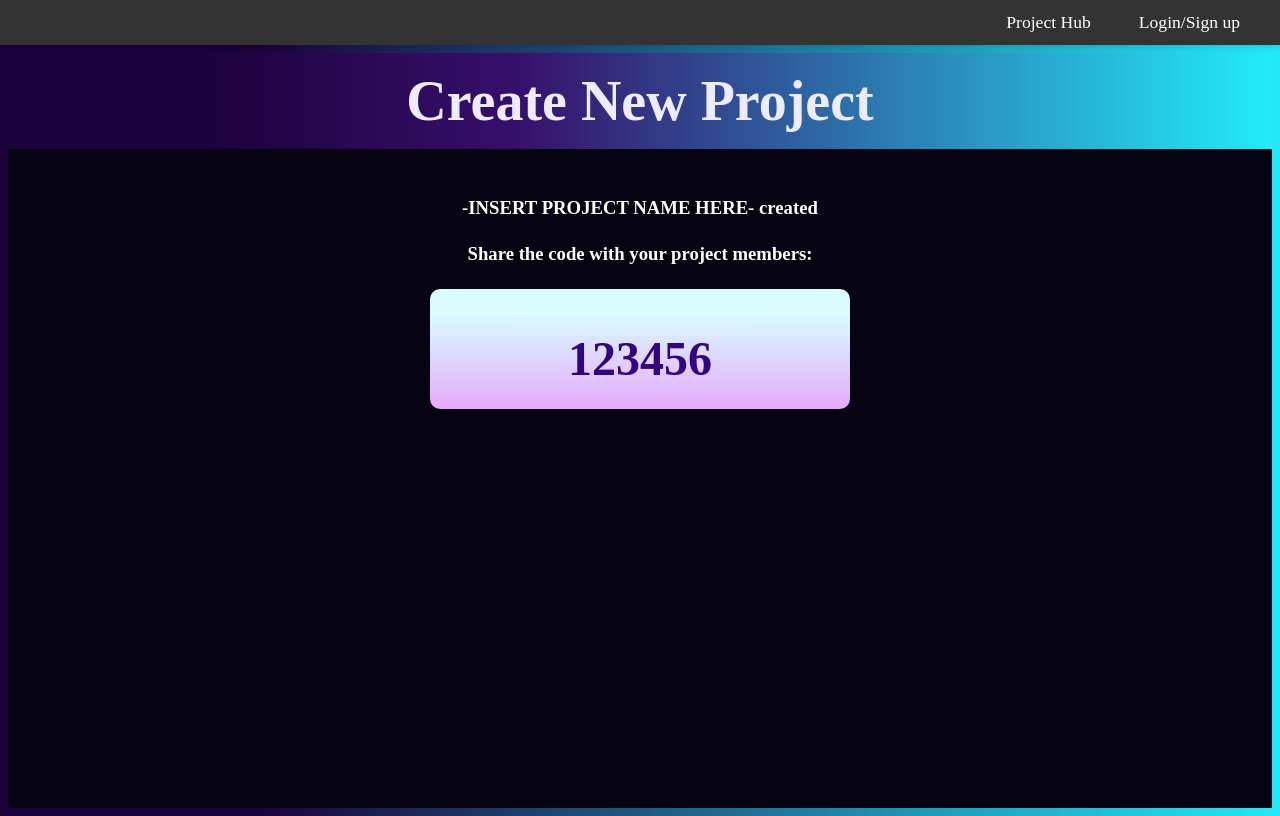
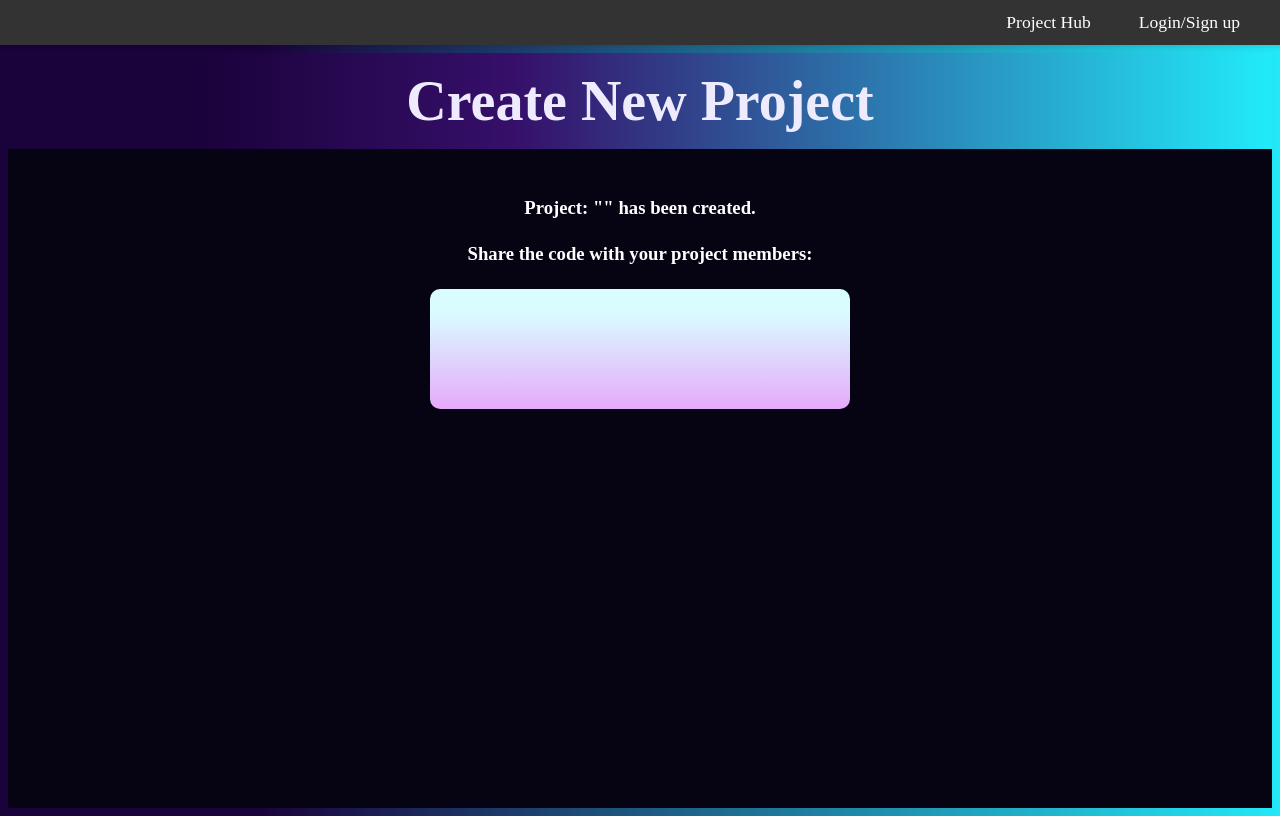
Before and after one commit to danielho774/csci201teamproject, a React (Create React App) app in the folder frontend/: page /confirmed in a window 1280 px wide. Built offline with nearby package versions, Linux system fonts and the light colour scheme.

Commit message:
added share code to frontend

```diff
--- a/frontend/src/pages/CreateProjectPage.jsx
+++ b/frontend/src/pages/CreateProjectPage.jsx
@@ -22,14 +22,19 @@ export default function CreateProjectPage() {
     return;
   }
 
+  const code = Array.from({length: 5}, () =>
+    'ABCDEFGHIJKLMNOPQRSTUVWXYZ0123456789'[Math.floor(Math.random() * 36)]
+  ).join('');
+
   const newProject = {
     projectName,
     projectDescription,
     startDate,
-    endDate
+    endDate,
+    shareCode: code
+  }
 
-  }
-  console.log('Project Created:', { projectName, projectDescription, startDate, endDate });
+  console.log('Project Created:', newProject);
 
   try {
     const userID = localStorage.getItem('userID');
@@ -49,8 +54,10 @@ export default function CreateProjectPage() {
 
       const projectID = result.projectID;
       localStorage.setItem('projectID', projectID);
+      localStorage.setItem('projectName', projectName);
+      localStorage.setItem('projectCode', code);
       // Lead to project confirmation page
-      navigate('/');
+      navigate('/confirmed');
     } else {
       console.error('Failed to create project');
     }
--- a/frontend/src/pages/ProjectConfirmedPage.jsx
+++ b/frontend/src/pages/ProjectConfirmedPage.jsx
@@ -9,13 +9,10 @@ export default function CreateProjectPage() {
       <h2>Create New Project</h2>
       <div className={styles['project-text']}>
         <form>
-          <h3>-INSERT PROJECT NAME HERE- created</h3>
+          <h3> Project: "{localStorage.getItem('projectName')}" has been created.</h3>
         </form>
           <h3>Share the code with your project members: </h3>
-        {/* <input type="submit" name="taskBoardButton" placeholder = "Go to ProjectTask Board"></input> */}
-        <ShareCodeCard code = "123456" />
-
-
+        <ShareCodeCard code = {localStorage.getItem('projectCode')}  />
         </div>
     </div>
   );
```
